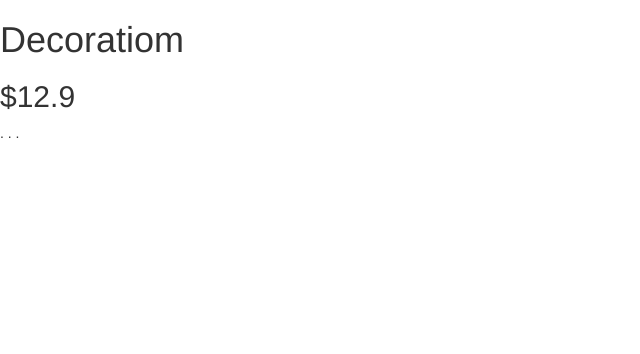
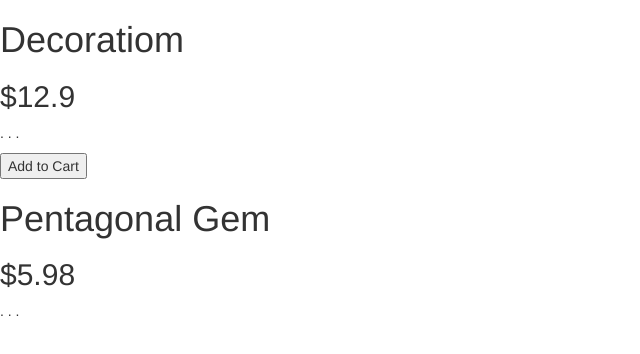
Before and after one commit to carlosbelisario/angular_code_school, a website: page index.html in a window 1280 px wide. Shown: the whole page, without its empty margins (0-640 px from the left). Drawn offline with nearby package versions, Linux system fonts and the light colour scheme.

Commit message:
video 3 Built-in Directives nuevas expresiones y directivas

```diff
--- a/app.js
+++ b/app.js
@@ -10,17 +10,28 @@
      * StoreController
      */
     app.controller('StoreController', function() {
-        this.product = gem;
+        this.products = gems;
     });
 
     /**
      *
-     * @type {{name: string, price: number, description: string}}
+     * @type {{name: string, price: number, description: string, cansPruchase: boolean}}
      */
-    var gem = {
-        "name": "Decoratiom",
-        "price": 12.9,
-        "description": ". . ."
-    }
+    var gems = [
+        {
+            "name": "Decoratiom",
+            "price": 12.9,
+            "description": ". . .",
+            "canPruchase": true,
+            "soldOut": false
+        },
+        {
+            "name": "Pentagonal Gem",
+            "price": 5.98,
+            "description": ". . .",
+            "canPruchase": false,
+            "soldOut": false
+        }
+    ];
 
 })();
--- a/index.html
+++ b/index.html
@@ -6,11 +6,13 @@
     <link rel="stylesheet" type="text/css" href="bower_components/bootstrap/dist/css/bootstrap.css" />
 </head>
 <body ng-controller="StoreController as store">
-    <div ng-hide="store.product.soldOut">
-        <h1>{{ store.product.name }}</h1>
-        <h2>${{ store.product.price }}</h2>
-        <p>{{ store.product.description }}</p>
-        <button ng-show="store.product.canPruchase">Add to Cart</button>
+    <div ng-repeat="product in store.products">
+        <div ng-hide="product.soldOut">
+            <h1>{{ product.name }}</h1>
+            <h2>${{ product.price }}</h2>
+            <p>{{ product.description }}</p>
+            <button ng-show="product.canPruchase">Add to Cart</button>
+        </div>
     </div>
     <script type="text/javascript" src="bower_components/angular/angular.js"></script>
     <script type="text/javascript" src="app.js"></script>
```
